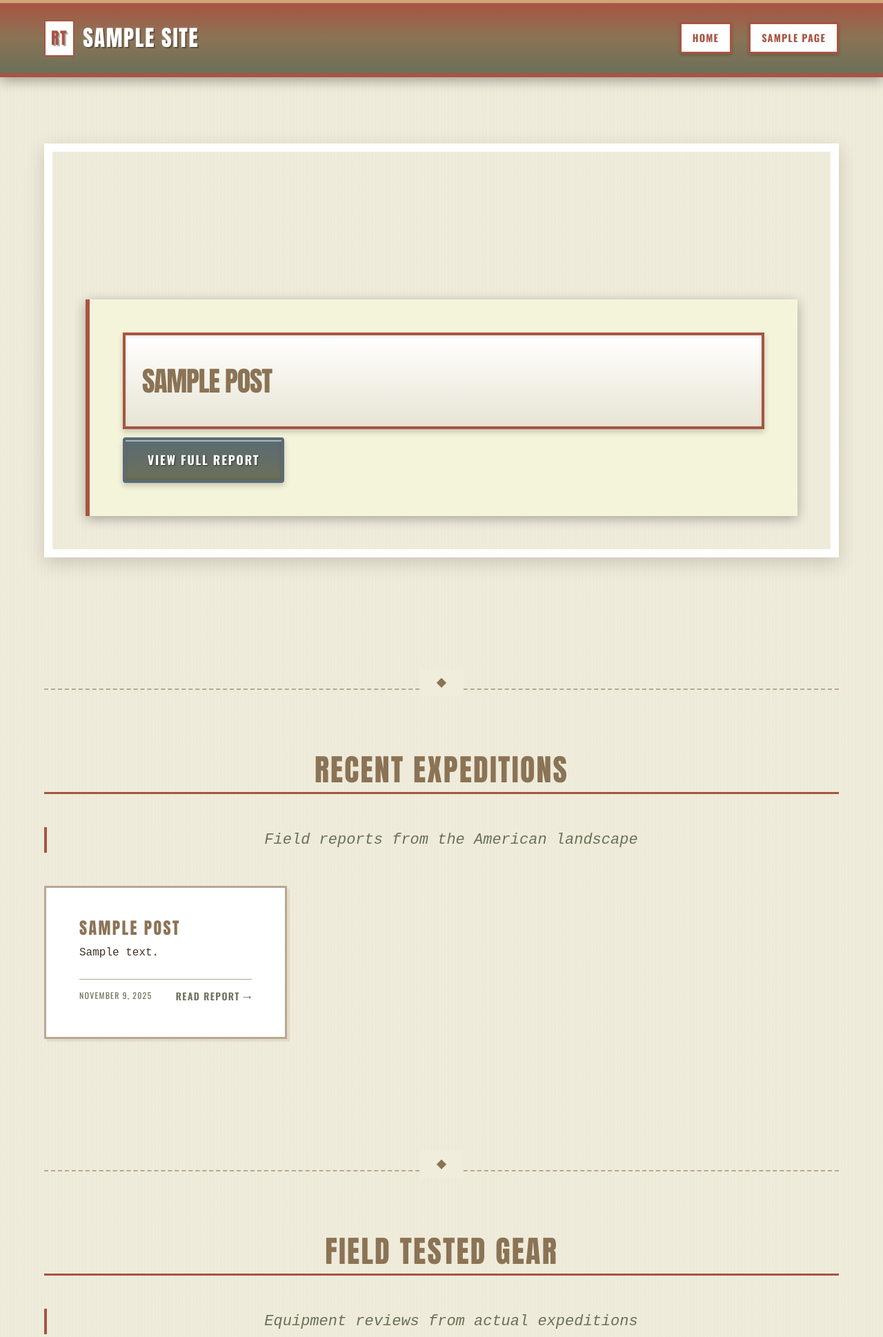
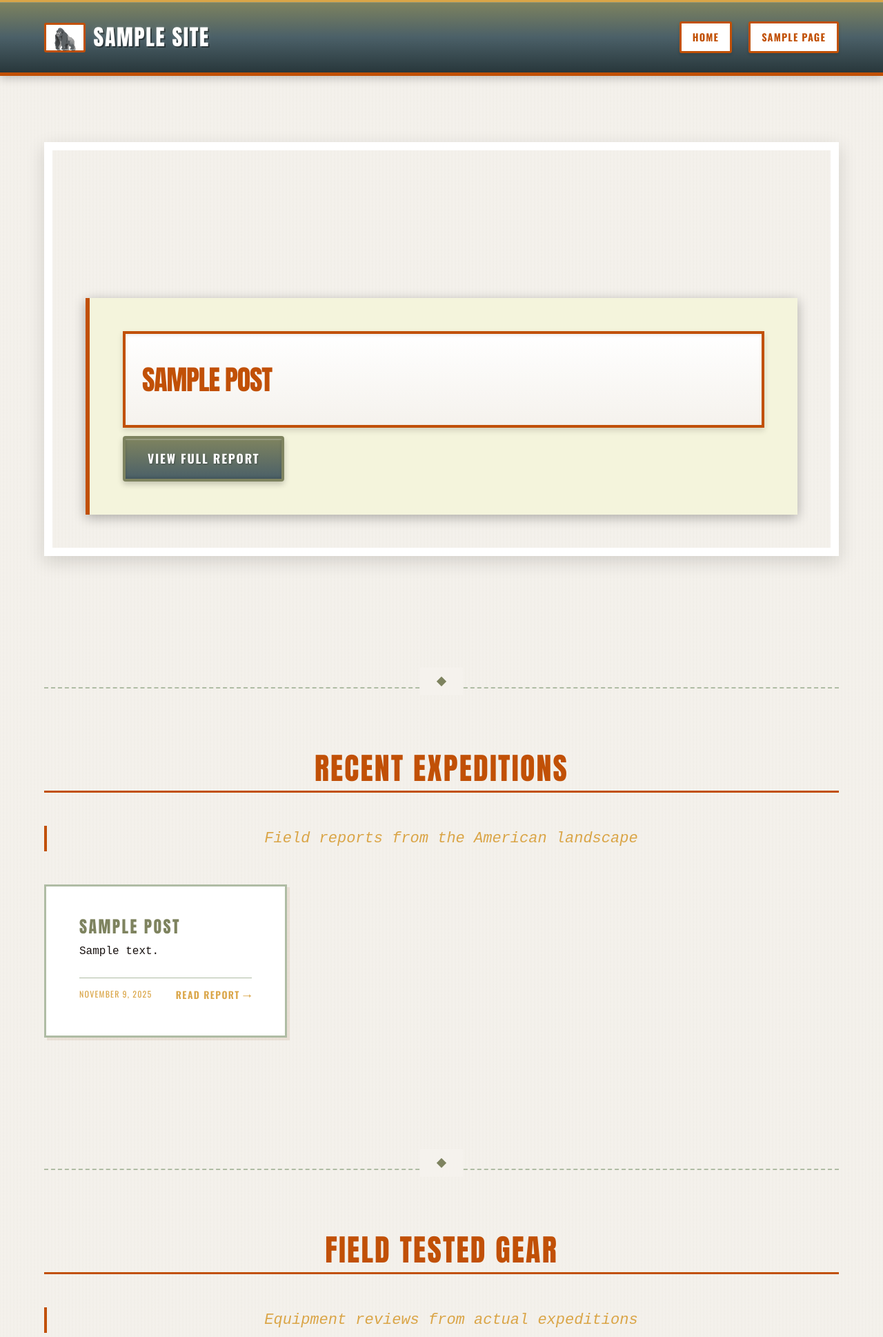
Before and after one commit to jimmitchellnc83-maker/wandering_gorilla, a WordPress theme: template index.php in a window 1280 px wide. Shown: the top 1938 px of the page at 69% size. Run offline with PHP 8.4 and a stand-in for WordPress, Linux system fonts and the light colour scheme; the site name, menu and one post (Sample post) are stand-ins, and other content is empty.

Commit message:
Apply authentic Kodachrome natural color palette with improved contrast
Major color refresh with muted, earthy tones:

NEW NATURAL PALETTE:
- Sage green (#7E835F) - weathered park signs
- Burnt orange (#C15006) - desert sunset, autumn leaves
- Dusty blue-gray (#4B6068) - mountain mist, old denim
- Warm cream (#F5F2ED) - aged paper, desert sand
- Muted gold (#DAA547) - prairie grass, old brass
- Deep brown-black (#17110F) - faded ink (much better contrast)

FIXES:
- Fixed white-on-white button contrast issue
- All buttons now have white text on colored backgrounds
- Changed RT logo to gorilla emoji (🦍)
- Headlines in burnt orange for visibility
- Navigation shields in burnt orange
- Natural weathered gradient header
- Better text contrast throughout

All colors now feel like authentic Kodachrome photos of American landscapes - muted, natural, genuinely weathered.

```diff
--- a/style.css
+++ b/style.css
@@ -34,26 +34,29 @@ Text Domain: wandering-gorilla
 1.0 CSS Variables
 --------------------------------------------------------------*/
 :root {
-  /* Weathered Americana Color Palette */
-  --color-primary: #8B7355; /* weathered wood brown */
-  --color-accent: #A85442; /* rust red - aged metal signs */
-  --color-secondary: #5B6B73; /* dusty blue - desert sky */
-  --color-background: #F0EDDC; /* sun-bleached cream */
-  --color-support: #6B7059; /* sage green - oxidized metal */
-  --color-text: #3D342A; /* charcoal - weathered paint */
-  --color-photo-overlay: rgba(139, 115, 85, 0.15);
+  /* Authentic Kodachrome Natural Color Palette */
+  --color-primary: #7E835F; /* sage green - weathered park signs */
+  --color-accent: #C15006; /* burnt orange - desert sunset, autumn leaves */
+  --color-secondary: #4B6068; /* dusty blue-gray - mountain mist, old denim */
+  --color-background: #F5F2ED; /* warm cream - aged paper, desert sand */
+  --color-support: #DAA547; /* muted gold - prairie grass, old brass */
+  --color-text: #17110F; /* deep brown-black - weathered wood, faded ink */
+  --color-neutral: #AFBCA4; /* dusty sage - lichen, weathered metal */
+  --color-photo-overlay: rgba(126, 131, 95, 0.15);
   --color-white: #FFFFFF;
-  --color-border: #B8A892;
-  --color-shadow: rgba(61, 52, 42, 0.2);
-  --color-rust: #A85442;
-  --color-wood: #8B7355;
-  --color-patina: rgba(107, 112, 89, 0.3);
+  --color-border: #AFBCA4;
+  --color-shadow: rgba(23, 17, 15, 0.15);
 
-  /* Typography - Highway Sign & Typewriter Aesthetic */
-  --font-headline: "Impact", "Arial Black", "Oswald", sans-serif; /* Highway sign condensed */
-  --font-subhead: "Bebas Neue", "Impact", "Arial Narrow", sans-serif; /* Road marker */
-  --font-body: "Courier New", "American Typewriter", monospace; /* Typewriter */
-  --font-ui: "Oswald", "Arial Narrow", sans-serif; /* Route markers */
+  /* Desert tones for variety */
+  --color-desert-teal: #608E81;
+  --color-desert-rust: #A55228;
+  --color-desert-charcoal: #28373B;
+
+  /* Typography - Natural & Readable */
+  --font-headline: "Impact", "Arial Black", "Oswald", sans-serif;
+  --font-subhead: "Bebas Neue", "Impact", "Arial Narrow", sans-serif;
+  --font-body: "Courier New", "American Typewriter", monospace;
+  --font-ui: "Oswald", "Arial Narrow", sans-serif;
 
   /* Spacing - 24px base unit */
   --space-xs: 6px;
@@ -93,21 +96,21 @@ body {
   color: var(--color-text);
   background-color: var(--color-background);
   background-image:
-    /* Weathered paper texture */
+    /* Aged paper texture */
     repeating-linear-gradient(
       0deg,
       transparent,
       transparent 1px,
-      rgba(139, 115, 85, 0.015) 1px,
-      rgba(139, 115, 85, 0.015) 2px
+      rgba(126, 131, 95, 0.02) 1px,
+      rgba(126, 131, 95, 0.02) 2px
     ),
-    /* Wood grain effect */
+    /* Subtle wood grain */
     repeating-linear-gradient(
       90deg,
-      rgba(139, 115, 85, 0.03) 0px,
+      rgba(126, 131, 95, 0.03) 0px,
       transparent 1px,
       transparent 4px,
-      rgba(139, 115, 85, 0.03) 5px
+      rgba(126, 131, 95, 0.03) 5px
     );
   -webkit-font-smoothing: antialiased;
   -moz-osx-font-smoothing: grayscale;
@@ -146,19 +149,21 @@ h1 {
   font-size: 4rem;
   margin-bottom: var(--space-lg);
   letter-spacing: -0.03em;
-  /* Weathered metal sign effect */
-  border: 4px solid var(--color-rust);
-  background: linear-gradient(180deg, var(--color-white) 0%, #E8E5D5 100%);
+  /* Weathered sign effect */
+  border: 4px solid var(--color-accent);
+  background: linear-gradient(180deg, var(--color-white) 0%, var(--color-background) 100%);
   padding: var(--space-lg) var(--space-md);
-  box-shadow: inset 0 2px 4px rgba(0,0,0,0.1), 0 4px 8px rgba(0,0,0,0.2);
+  box-shadow: inset 0 2px 4px rgba(0,0,0,0.08), 0 4px 8px var(--color-shadow);
   position: relative;
+  color: var(--color-accent);
 }
 
 h2 {
   font-size: 2.75rem;
   letter-spacing: 0.05em;
-  border-bottom: 3px solid var(--color-rust);
+  border-bottom: 3px solid var(--color-accent);
   padding-bottom: var(--space-sm);
+  color: var(--color-accent);
 }
 
 h3 {
@@ -166,7 +171,7 @@ h3 {
   font-family: var(--font-subhead);
   text-transform: uppercase;
   letter-spacing: 0.1em;
-  color: var(--color-rust);
+  color: var(--color-primary);
 }
 
 h4 {
@@ -285,21 +290,21 @@ blockquote::before {
 }
 
 /*--------------------------------------------------------------
-5.0 Header & Navigation - Weathered Metal Sign Aesthetic
+5.0 Header & Navigation - Natural Weathered Aesthetic
 --------------------------------------------------------------*/
 .site-header {
   position: sticky;
   top: 0;
   height: auto;
   min-height: var(--header-height);
-  /* Rusted metal background */
-  background: linear-gradient(180deg, #A85442 0%, #8B7355 50%, #6B7059 100%);
-  border-top: 4px solid #D4A574;
-  border-bottom: 6px solid var(--color-rust);
+  /* Natural weathered gradient */
+  background: linear-gradient(180deg, var(--color-primary) 0%, var(--color-secondary) 50%, var(--color-desert-charcoal) 100%);
+  border-top: 3px solid var(--color-support);
+  border-bottom: 5px solid var(--color-accent);
   z-index: 1000;
   box-shadow:
-    0 6px 16px rgba(0,0,0,0.3),
-    inset 0 1px 0 rgba(255,255,255,0.2);
+    0 4px 12px rgba(0,0,0,0.2),
+    inset 0 1px 0 rgba(255,255,255,0.15);
 }
 
 .header-inner {
@@ -323,23 +328,22 @@ blockquote::before {
   align-items: center;
   gap: var(--space-sm);
   text-shadow:
-    2px 2px 0 rgba(0,0,0,0.3),
-    0 0 10px rgba(255,255,255,0.1);
+    2px 2px 0 rgba(0,0,0,0.4),
+    0 0 8px rgba(255,255,255,0.1);
 }
 
 .site-logo::before {
-  content: 'RT';
-  font-size: 1.5rem;
+  content: '🦍';
+  font-size: 1.8rem;
   background: var(--color-white);
-  color: var(--color-rust);
   padding: 4px 8px;
-  border-radius: 2px;
-  border: 2px solid var(--color-rust);
-  font-weight: 900;
+  border-radius: 3px;
+  border: 3px solid var(--color-accent);
+  line-height: 1;
 }
 
 .site-logo:hover {
-  color: var(--color-background);
+  color: var(--color-support);
 }
 
 .main-navigation {
@@ -367,18 +371,18 @@ blockquote::before {
   font-size: 0.9rem;
   text-transform: uppercase;
   letter-spacing: 0.08em;
-  /* Highway shield styling */
+  /* Natural park sign styling */
   background: var(--color-white);
-  color: var(--color-rust);
+  color: var(--color-accent);
   padding: 8px 16px;
-  border: 3px solid var(--color-rust);
+  border: 3px solid var(--color-accent);
   border-radius: 3px;
   transition: var(--transition-base);
   font-weight: 700;
   position: relative;
   display: block;
   box-shadow:
-    0 2px 4px rgba(0,0,0,0.2),
+    0 2px 4px rgba(0,0,0,0.15),
     inset 0 1px 0 rgba(255,255,255,0.5);
 }
 
@@ -388,13 +392,13 @@ blockquote::before {
 
 .main-navigation a:hover,
 .main-navigation a.current-menu-item {
-  background: var(--color-rust);
+  background: var(--color-accent);
   color: var(--color-white);
   border-color: var(--color-white);
   transform: translateY(-2px);
   box-shadow:
-    0 4px 8px rgba(0,0,0,0.3),
-    inset 0 1px 0 rgba(255,255,255,0.2);
+    0 4px 8px rgba(0,0,0,0.2),
+    inset 0 1px 0 rgba(255,255,255,0.15);
 }
 
 /* Mobile Menu Toggle */
@@ -545,7 +549,7 @@ blockquote::before {
 }
 
 /*--------------------------------------------------------------
-7.0 Buttons & CTAs - Vintage Gas Station & Road Sign Styling
+7.0 Buttons & CTAs - Natural Kodachrome Styling
 --------------------------------------------------------------*/
 .btn {
   display: inline-block;
@@ -555,10 +559,10 @@ blockquote::before {
   text-transform: uppercase;
   letter-spacing: 0.1em;
   padding: 14px 32px;
-  /* Vintage metal sign */
-  border: 4px solid var(--color-rust);
-  background: linear-gradient(180deg, var(--color-white) 0%, #E8E5D5 100%);
-  color: var(--color-rust);
+  /* Natural weathered sign with good contrast */
+  border: 4px solid var(--color-accent);
+  background: linear-gradient(180deg, var(--color-accent) 0%, var(--color-desert-rust) 100%);
+  color: var(--color-white);
   border-radius: 4px;
   cursor: pointer;
   transition: var(--transition-base);
@@ -566,9 +570,9 @@ blockquote::before {
   position: relative;
   box-shadow:
     0 4px 8px rgba(0,0,0,0.2),
-    inset 0 2px 0 rgba(255,255,255,0.5),
-    inset 0 -2px 4px rgba(0,0,0,0.1);
-  text-shadow: 1px 1px 0 rgba(255,255,255,0.8);
+    inset 0 2px 0 rgba(255,255,255,0.2),
+    inset 0 -2px 4px rgba(0,0,0,0.15);
+  text-shadow: 1px 1px 2px rgba(0,0,0,0.3);
 }
 
 .btn::before {
@@ -576,25 +580,25 @@ blockquote::before {
 }
 
 .btn:hover {
-  background: linear-gradient(180deg, #A85442 0%, #8B7355 100%);
-  border-color: var(--color-wood);
+  background: linear-gradient(180deg, var(--color-desert-rust) 0%, var(--color-accent) 100%);
+  border-color: var(--color-support);
   color: var(--color-white);
   transform: translateY(-3px);
   box-shadow:
-    0 6px 12px rgba(0,0,0,0.3),
-    inset 0 2px 0 rgba(255,255,255,0.2);
-  text-shadow: 1px 1px 2px rgba(0,0,0,0.5);
+    0 6px 12px rgba(0,0,0,0.25),
+    inset 0 2px 0 rgba(255,255,255,0.15);
+  text-shadow: 1px 1px 2px rgba(0,0,0,0.4);
 }
 
 .btn-secondary {
-  background: linear-gradient(180deg, var(--color-secondary) 0%, var(--color-support) 100%);
+  background: linear-gradient(180deg, var(--color-primary) 0%, var(--color-secondary) 100%);
   color: var(--color-white);
-  border-color: var(--color-secondary);
-  text-shadow: 1px 1px 2px rgba(0,0,0,0.5);
+  border-color: var(--color-primary);
+  text-shadow: 1px 1px 2px rgba(0,0,0,0.3);
 }
 
 .btn-secondary:hover {
-  background: linear-gradient(180deg, var(--color-support) 0%, var(--color-secondary) 100%);
+  background: linear-gradient(180deg, var(--color-secondary) 0%, var(--color-primary) 100%);
   border-color: var(--color-support);
 }
 
@@ -603,9 +607,11 @@ blockquote::before {
   padding: 10px 20px;
   border-width: 3px;
   font-size: 0.9rem;
+  background: linear-gradient(180deg, var(--color-support) 0%, var(--color-desert-rust) 100%);
+  border-color: var(--color-support);
 }
 
-/* Badge Styling for Categories - License Plate Style */
+/* Badge Styling for Categories - Natural License Plate Style */
 .category-badge {
   display: inline-block;
   font-family: var(--font-ui);
@@ -613,23 +619,25 @@ blockquote::before {
   text-transform: uppercase;
   letter-spacing: 0.15em;
   padding: 6px 12px;
-  /* License plate styling */
-  background: linear-gradient(180deg, var(--color-secondary) 0%, var(--color-support) 100%);
+  /* Natural muted gradient */
+  background: linear-gradient(180deg, var(--color-primary) 0%, var(--color-secondary) 100%);
   color: var(--color-white);
-  border: 2px solid var(--color-white);
+  border: 2px solid var(--color-neutral);
   border-radius: 3px;
   margin-right: var(--space-xs);
   margin-bottom: var(--space-xs);
   font-weight: 700;
   box-shadow:
-    0 2px 4px rgba(0,0,0,0.2),
-    inset 0 1px 0 rgba(255,255,255,0.2);
+    0 2px 4px rgba(0,0,0,0.15),
+    inset 0 1px 0 rgba(255,255,255,0.15);
+  text-shadow: 1px 1px 1px rgba(0,0,0,0.2);
 }
 
 .category-badge:hover {
-  background: linear-gradient(180deg, var(--color-rust) 0%, var(--color-wood) 100%);
+  background: linear-gradient(180deg, var(--color-accent) 0%, var(--color-desert-rust) 100%);
   color: var(--color-white);
   transform: translateY(-1px);
+  border-color: var(--color-accent);
 }
 
 /*--------------------------------------------------------------
```
